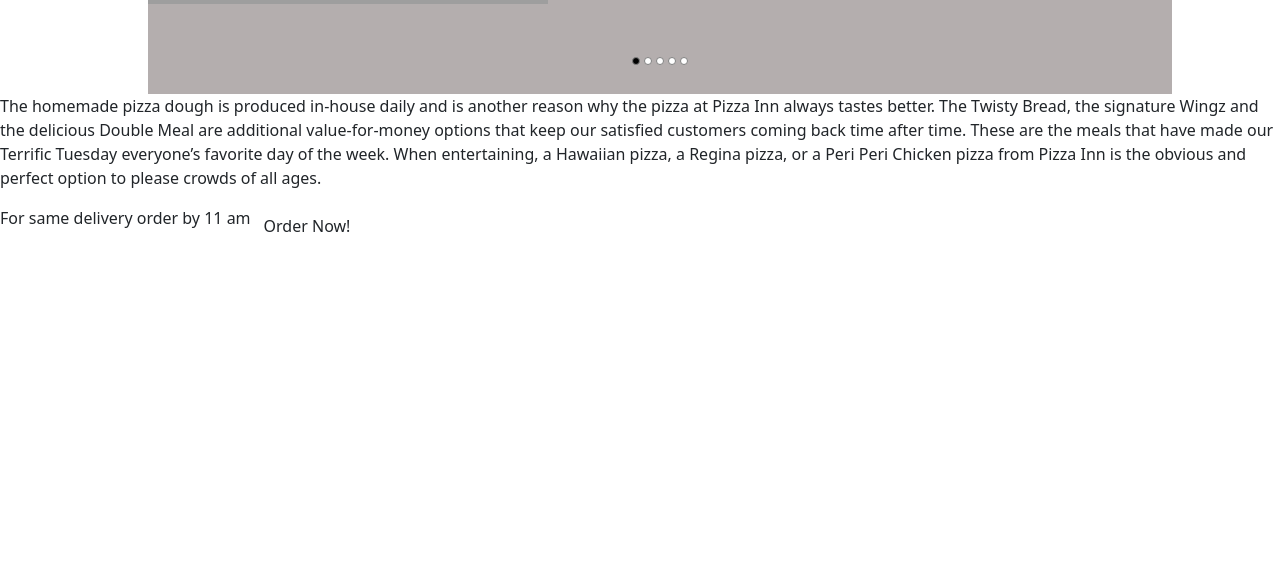
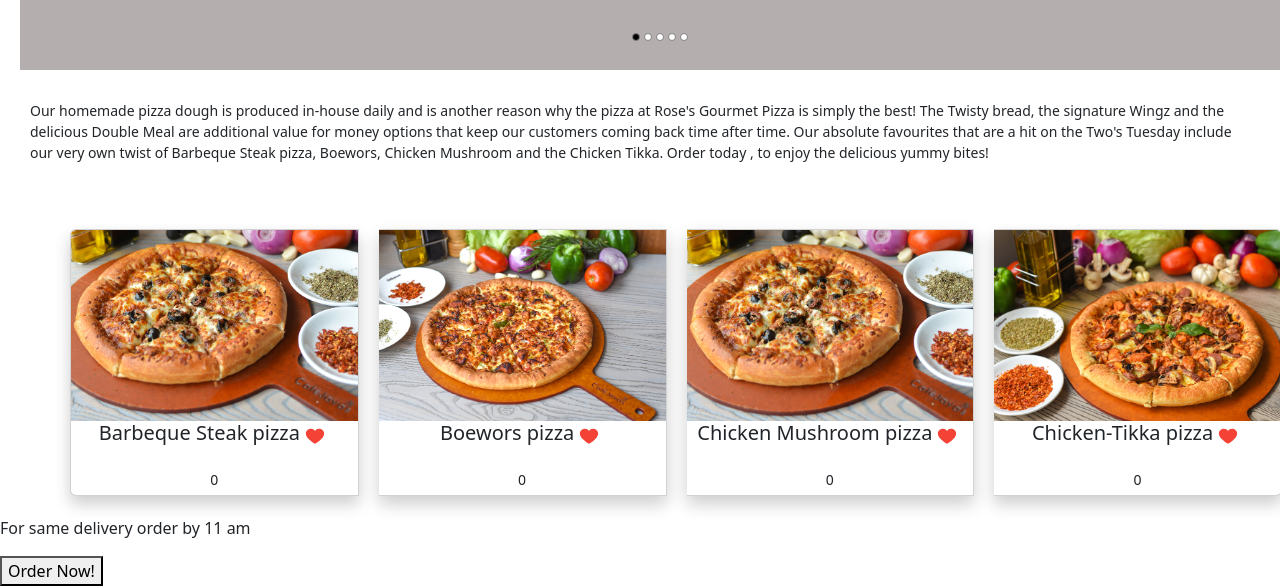
Before and after one commit to adala-wanyande/pizza-ordering-project, a React (Create React App) app: page / in a window 1280 px wide. Shown: the part 500-1086 px from the top of the page. Before the commit the page ends 800 px from the top, so only its background shows below. Built offline with nearby package versions, Linux system fonts and the light colour scheme; grey boxes are pictures that could not be loaded.

Commit message:
added more styling

```diff
--- a/package.json
+++ b/package.json
@@ -11,6 +11,7 @@
     "react": "^18.2.0",
     "react-bootstrap": "^2.7.2",
     "react-dom": "^18.2.0",
+    "react-icons": "^4.7.1",
     "react-router": "^6.8.1",
     "react-router-dom": "^6.8.1",
     "react-scripts": "5.0.1",
--- a/src/components/Home.js
+++ b/src/components/Home.js
@@ -1,47 +1,152 @@
-import React from "react";
+import React, { useState } from "react";
 import NavigationBar from "./NavigationBar";
 import CarouselContainer from "./CarouselContainer";
 import gallery from "./CarouselImages";
-import { Button } from "react-bootstrap";
+import { Card, CardGroup, CardImg } from "react-bootstrap";
+import bbqSteak from "../images/bbq-steak.jpg";
+import boewors from "../images/boewors.jpg";
+import chickenMush from "../images/chicken-mushroom.jpg";
+import tikka from "../images/veg-tikka.jpg";
+import { FcLike } from "react-icons/fc";
+import { Link } from "react-router-dom";
 
 function Home() {
+  const [count, setCount] = useState(0);
+
+  function handleClick() {
+    setCount(count + 1);
+  }
   return (
-    <div className="">
+    <div className="main-home">
       <NavigationBar active="Home"></NavigationBar>
       <div className="main-cont">
-        Carousel here:
+        {/* Carousel here: */}
         <CarouselContainer>
           {gallery.map((image, index) => {
             console.log("image", image);
             return <img key={index} src={image.url} alt={image.alt} />;
           })}
         </CarouselContainer>
-        <div className="Call_to_action">
+        <div className="about">
           <p>
-            The homemade pizza dough is produced in-house daily and is another
-            reason why the pizza at Pizza Inn always tastes better. The Twisty
-            Bread, the signature Wingz and the delicious Double Meal are
-            additional value-for-money options that keep our satisfied customers
-            coming back time after time. These are the meals that have made our
-            Terrific Tuesday everyone’s favorite day of the week. When
-            entertaining, a Hawaiian pizza, a Regina pizza, or a Peri Peri
-            Chicken pizza from Pizza Inn is the obvious and perfect option to
-            please crowds of all ages.
+            Our homemade pizza dough is produced in-house daily and is another
+            reason why the pizza at Rose's Gourmet Pizza is simply the best! The
+            Twisty bread, the signature Wingz and the delicious Double Meal are
+            additional value for money options that keep our customers coming
+            back time after time. Our absolute favourites that are a hit on the
+            Two's Tuesday include our very own twist of Barbeque Steak pizza,
+            Boewors, Chicken Mushroom and the Chicken Tikka. Order today , to
+            enjoy the delicious yummy bites!
           </p>
         </div>
       </div>
+      <div className="card-group">
+        <CardGroup>
+          <Card>
+            <CardImg variant="top" src={bbqSteak} alt="steak pizza" />
+            <Card.Title>
+              Barbeque Steak pizza
+              <span
+                style={{ padding: "5px", height: "5px" }}
+                onClick={() => setCount(count + 1)}
+              >
+                <FcLike />
+              </span>
+            </Card.Title>
 
-      <div>
-        <span
-          style={{
-            display: "flex",
-            alignContent: "center",
-            justifyContent: "space-",
-          }}
-        >
-          <p>For same delivery order by 11 am</p>
-          <Button variant="Primary"> Order Now!</Button>
-        </span>
+            <Card.Body
+              style={{
+                marginBottom: "10px",
+                height: "30px",
+                fontSize: "14px",
+                justifyItems: "center",
+              }}
+            >
+              <Card.Text>
+                {/* Marinated BBQ Steak */}
+                {count}
+              </Card.Text>
+            </Card.Body>
+          </Card>
+          <Card>
+            <Card.Img variant="top" src={boewors} alt="steak pizza" />
+            <Card.Title>
+              Boewors pizza
+              <span
+                style={{ padding: "5px", height: "5px" }}
+                onClick={() => setCount(count + 1)}
+              >
+                <FcLike />
+              </span>
+            </Card.Title>
+            <Card.Body
+              style={{
+                marginBottom: "10px",
+                height: "30px",
+                fontSize: "14px",
+                justifyItems: "center",
+              }}
+            >
+              <Card.Text>
+                {/* 100% Beef Mince */}
+                {count}
+              </Card.Text>
+            </Card.Body>
+          </Card>
+          <Card>
+            <Card.Img variant="top" src={chickenMush} alt="steak pizza" />
+            <Card.Title>
+              Chicken Mushroom pizza
+              <span
+                style={{ padding: "5px", height: "5px" }}
+                onClick={() => setCount(count + 1)}
+              >
+                <FcLike />
+              </span>
+            </Card.Title>
+            <Card.Body
+              style={{
+                marginBottom: "10px",
+                height: "30px",
+                fontSize: "14px",
+                justifyItems: "center",
+              }}
+            >
+              <Card.Text>
+                {/* Succulent Chicken - CreamyMushroom */}
+                {count}
+              </Card.Text>
+            </Card.Body>
+          </Card>
+          <Card>
+            <Card.Img variant="top" src={tikka} alt="steak pizza" />
+            <Card.Title>
+              Chicken-Tikka pizza
+              <span
+                style={{ padding: "5px", height: "5px" }}
+                onClick={() => handleClick()}
+              >
+                <FcLike />
+              </span>
+            </Card.Title>
+            <Card.Body
+              style={{
+                marginBottom: "10px",
+                height: "30px",
+                fontSize: "14px",
+                justifyItems: "center",
+              }}
+            >
+              <Card.Text>{count}</Card.Text>
+            </Card.Body>
+          </Card>
+        </CardGroup>
+      </div>
+      <div className="call_to_action">
+        <p>For same delivery order by 11 am</p>
+        <Link to="/order">
+          <button> Order Now!</button>
+        </Link>
       </div>
     </div>
   );
--- a/src/components/carousel.css
+++ b/src/components/carousel.css
@@ -5,13 +5,15 @@
   align-items: center;
   flex-direction: column;
 }
-.call_to_action {
+.about {
   display: flex;
   padding: 30px;
+  font-size: 14px;
+  justify-content: center;
 }
 .carousel-wrapper {
   position: relative;
-  width: 80%;
+  width: 100%;
   height: 60vh;
   /* padding: 30px; */
   margin-top: 10px;
@@ -101,18 +103,26 @@
   left: 0;
 }
 
-.slide-title,
-.slide-text {
-  width: 100%;
-  height: 100%;
-  color: white;
-  font-size: large;
-  position: absolute;
-  text-align: center;
-  top: 40%;
-  z-index: 10;
+.card {
+  width: 18rem;
+  left: 50px;
+  margin: 20px;
+  height: 350px;
+  display: grid;
+  align-items: center;
+  justify-content: space-between;
+  z-index: 2;
+  box-shadow: 0 8px 16px 0 rgba(0, 0, 0, 0.2);
 }
-.slide-text {
-  top: 65%;
-  font-size: 2rem;
+.card:hover {
+  transform: scale(1.1);
 }
+.call_to_action > p {
+  display: block;
+  margin-top: 20px;
+  align-items: center;
+}
+.p {
+  font-size: 15px;
+  align-items: center;
+}
```
Also changed, not shown: 1 other file (tests, documents, lock files or other folders).
